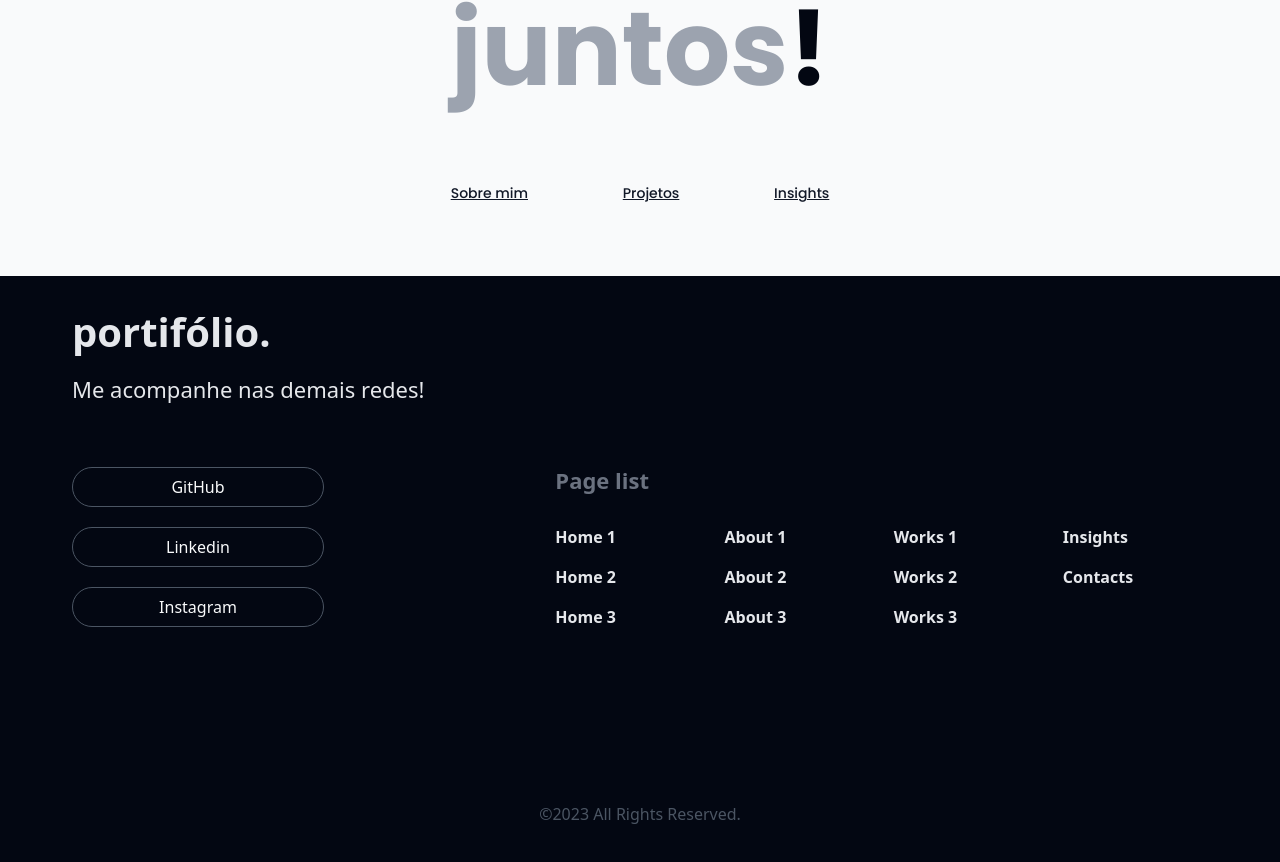
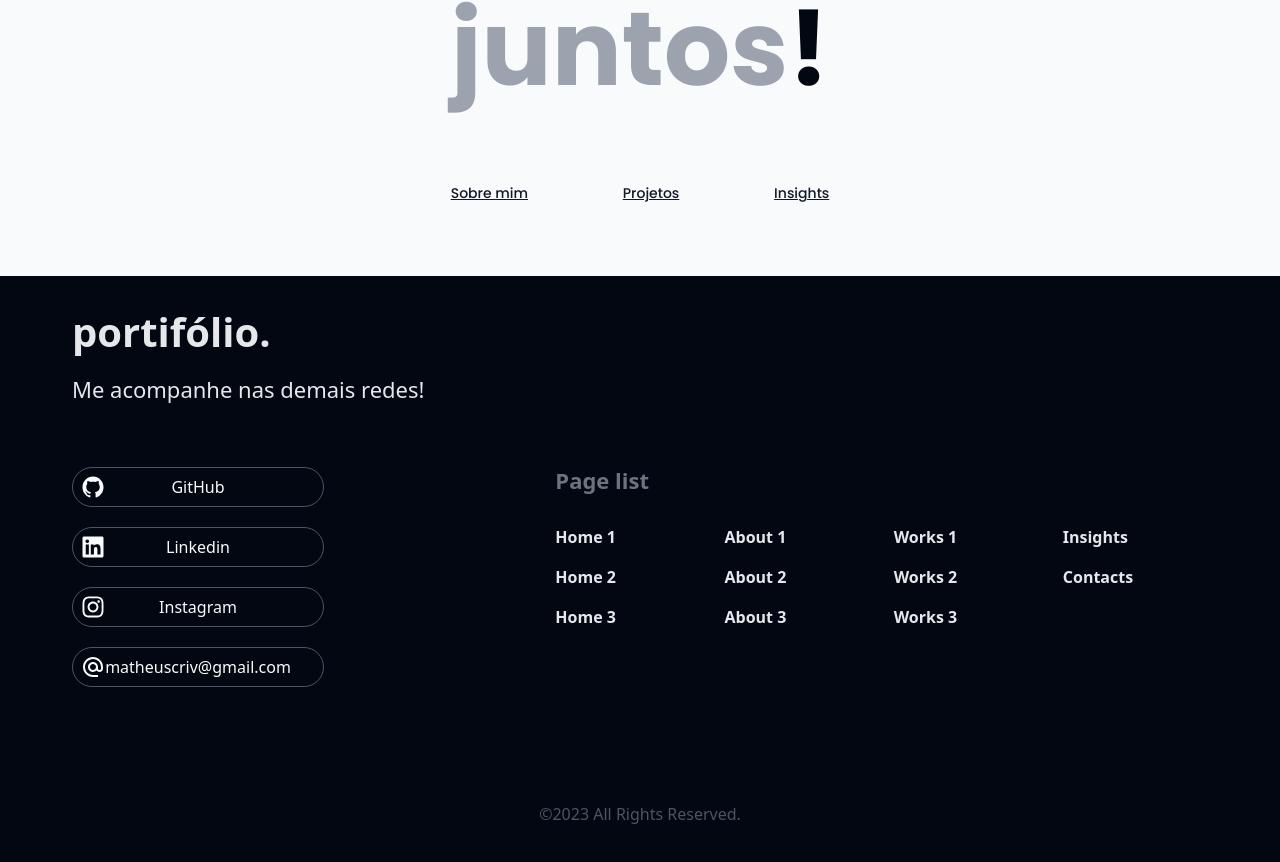
Before and after one commit to MatheusCrivellaro/portifolio-matheus-crivellaro, a React (Vite) app: page / in a window 1280 px wide. Shown: the part 4270-5132 px from the top of the page. Built offline with nearby package versions, Linux system fonts and the light colour scheme.

Commit message:
Adicionando links

```diff
--- a/src/components/Button/Button.css
+++ b/src/components/Button/Button.css
@@ -43,7 +43,7 @@
 .button-black {
     background: #030712;
     color: #F9FAFB;
-    border: #030712 solid 1px;
+    border: #F9FAFB 1px solid;
 }
 
 .button-black:hover .button-child {
@@ -80,10 +80,6 @@
     transition: 0.3s;
 }
 
-.button-border-white {
-    border: #F9FAFB 1px solid;
-}
-
 .button-border-black {
     border: #030712 1px solid;
 }
--- a/src/components/NavBar/NavBar.tsx
+++ b/src/components/NavBar/NavBar.tsx
@@ -25,7 +25,7 @@ const NavBar = () => {
                 <h1>portifólio.</h1>
                 <div className={`div-nav-buttons ${contextoTema?.tema==="escuro" ? "active-menu" : "deactivate-menu"}`}>
                     <div className={`div-nav-button d-md-block d-none ${contextoTema?.tema==="escuro" ? "active-menu" : "deactivate-menu"}`}>
-                        <Button color={contextoTema?.tema === "claro"} onClick={() => contextoTema?.alternarTema} border={false}>
+                        <Button color={contextoTema?.tema === "claro"} onClick={() => contextoTema?.alternarTema} border={true}>
                                 <span
                                     className={`lets-button-nav button-child ${contextoTema?.tema === "escuro" ? "active-menu" : "deactivate-menu"}`}>Vamos conversar</span>
                             <RxArrowRight
--- a/src/components/SuspenseButton/SuspenseButton.tsx
+++ b/src/components/SuspenseButton/SuspenseButton.tsx
@@ -32,7 +32,7 @@ const SuspenseButton = () => {
 
     return (
         <NavLink to={contextoTema?.tema==="escuro" ? "/" : "/menu"} className={`text-decoration-none button-suspense ${isSticky ? "active-button-suspense" : "deactive-button-suspense"}`}>
-            <Button color={contextoTema?.tema==="claro"} onClick={() => contextoTema?.alternarTema()} border={false}>
+            <Button color={contextoTema?.tema==="claro"} onClick={() => contextoTema?.alternarTema()} border={true}>
                 <CgMenu
                     className={`menu-icon button-child ${contextoTema?.tema==="escuro" ? "active-menu" : "deactivate-menu"}`}/>
             </Button>
--- a/src/components/containers/Footer/Footer.css
+++ b/src/components/containers/Footer/Footer.css
@@ -44,18 +44,27 @@
 }
 
 .button-footer {
+    position: relative;
     display: flex;
     align-items: center;
     justify-content: center;
     cursor: pointer;
     transition: 0.3s;
     background: #030712;
-    color: #F9FAFB;
     border: #4b5563 solid 1px;
     width: 252px;
     height: 40px;
     border-radius: 32px;
     margin-bottom: 20px;
+}
+
+.button-footer a {
+    color: #F9FAFB;
+    text-decoration: none;
+}
+
+.button-footer span {
+    color: #F9FAFB;
 }
 
 @media (max-width: 768px) {
@@ -65,7 +74,7 @@
 }
 
 .button-footer:hover {
-    background: #e5e7eb;
+    background: #4b5563;
     color: #030712;
 }
 
@@ -99,3 +108,10 @@
     flex-direction: column;
     margin-bottom: 88px;
 }
+
+.icon-button-footer {
+    position: absolute;
+    font-size: 24px;
+    left: 8px;
+    color: #f9fafb;
+}
--- a/src/components/containers/Footer/Footer.tsx
+++ b/src/components/containers/Footer/Footer.tsx
@@ -1,4 +1,7 @@
 import './Footer.css'
+import {IoLogoGithub} from "react-icons/io";
+import {FaInstagram, FaLinkedin} from "react-icons/fa";
+import {MdOutlineAlternateEmail} from "react-icons/md";
 
 type props = {
     id: string
@@ -11,9 +14,22 @@ const Footer = ({ id }:props) => {
             <h2>Me acompanhe nas demais redes!</h2>
             <div className="row">
                 <div className="div-buttons-footer col-md-5 col-12">
-                    <button className="button-footer col-6 col-md-12">GitHub</button>
-                    <button className="button-footer col-6 col-md-12">Linkedin</button>
-                    <button className="button-footer col-6 col-md-12">Instagram</button>
+                    <button className="button-footer col-6 col-md-12">
+                        <IoLogoGithub className="icon-button-footer"/>
+                        <a href="https://github.com/MatheusCrivellaro">GitHub</a>
+                    </button>
+                    <button className="button-footer col-6 col-md-12">
+                        <FaLinkedin className="icon-button-footer"/>
+                        <a href="https://www.linkedin.com/in/matheus-crivellaro/">Linkedin</a>
+                    </button>
+                    <button className="button-footer col-6 col-md-12">
+                        <FaInstagram className="icon-button-footer"/>
+                        <a href="https://www.instagram.com/matcriv_">Instagram</a>
+                    </button>
+                    <p className="button-footer col-6 col-md-12">
+                        <MdOutlineAlternateEmail className="icon-button-footer"/>
+                        <span>matheuscriv@gmail.com</span>
+                    </p>
                 </div>
                 <div className="container-links-footer col-md-7 col-12">
                     <h3>Page list</h3>
--- a/src/pages/Menu/Menu.tsx
+++ b/src/pages/Menu/Menu.tsx
@@ -15,15 +15,15 @@ const Menu = () => {
             <div className="div-contacts-menu">
                 <h3>Me siga.</h3>
                 <div className="div-links-contacts row">
-                    <a className="link-contacts col-6 col-md-4" href="">
+                    <a className="link-contacts col-6 col-md-4" href="https://www.instagram.com/matcriv_">
                         <p>INSTAGRAM</p>
                         <RxArrowTopRight className="icon-link-contacts"/>
                     </a>
-                    <a className="link-contacts col-6 col-md-4" href="">
+                    <a className="link-contacts col-6 col-md-4" href="https://www.linkedin.com/in/matheus-crivellaro/">
                         <p>LINKEDIN</p>
                         <RxArrowTopRight className="icon-link-contacts"/>
                     </a>
-                    <a className="link-contacts col-6 col-md-4" href="">
+                    <a className="link-contacts col-6 col-md-4" href="https://github.com/MatheusCrivellaro">
                         <p>GITHUB</p>
                         <RxArrowTopRight className="icon-link-contacts"/>
                     </a>
```
